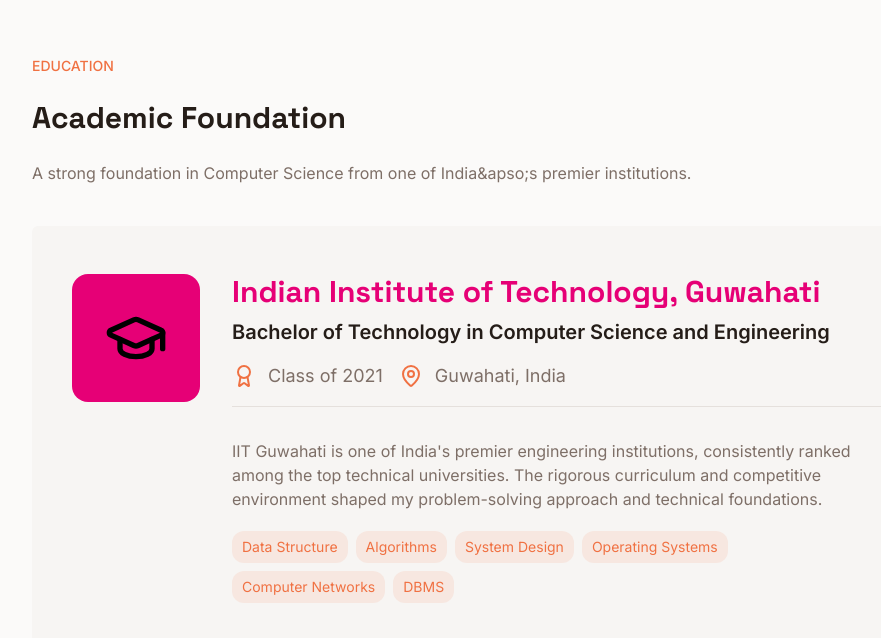
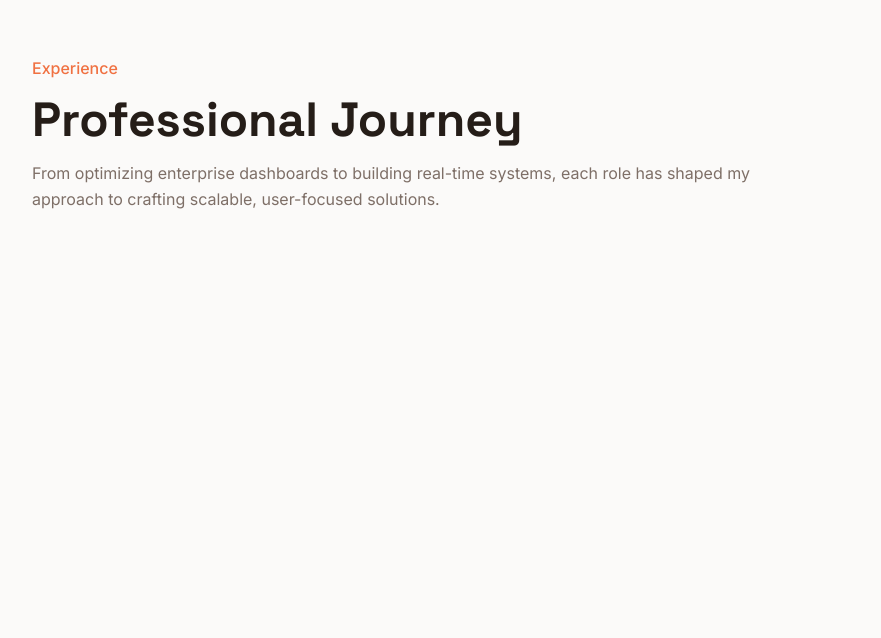
Before and after one commit to Ashu112/Portfolio-v2, a Next.js app: page / in a window 1280 px wide. Shown: the part 2642-3280 px from the top of the page, without its empty margins (0-881 px from the left). Built offline with nearby package versions, Linux system fonts and the light colour scheme.

Commit message:
experience section

```diff
--- a/src/app/page.tsx
+++ b/src/app/page.tsx
@@ -2,6 +2,7 @@ import About from '@/components/About';
 import Blogs from '@/components/Blogs';
 import Contact from '@/components/Contact';
 import Education from '@/components/Education';
+import Expereince from '@/components/Experience';
 import Hero from '@/components/Hero';
 import Resume from '@/components/Resume';
 import Skills from '@/components/Skills';
@@ -11,6 +12,7 @@ export default function Home() {
     <main>
       <Hero />
       <About />
+      <Expereince />
       <Education />
       <Skills />
       <Resume />
--- /dev/null
+++ b/src/components/Experience.tsx
@@ -0,0 +1,20 @@
+export default function Expereince() {
+  return (
+    <section id="experience" className="min-h-screen py-20">
+      <div className="section-container">
+        {/* text section */}
+        <div className="max-w-3xl space-y-4">
+          <p className="text-primary font-medium">Experience</p>
+          <h2 className="text-5xl font-bold">Professional Journey</h2>
+          <p className="text-muted-foreground leading-relaxed">
+            From optimizing enterprise dashboards to building real-time systems,
+            each role has shaped my approach to crafting scalable, user-focused
+            solutions.
+          </p>
+        </div>
+        {/* timeline section */}
+        <div></div>
+      </div>
+    </section>
+  );
+}
```
